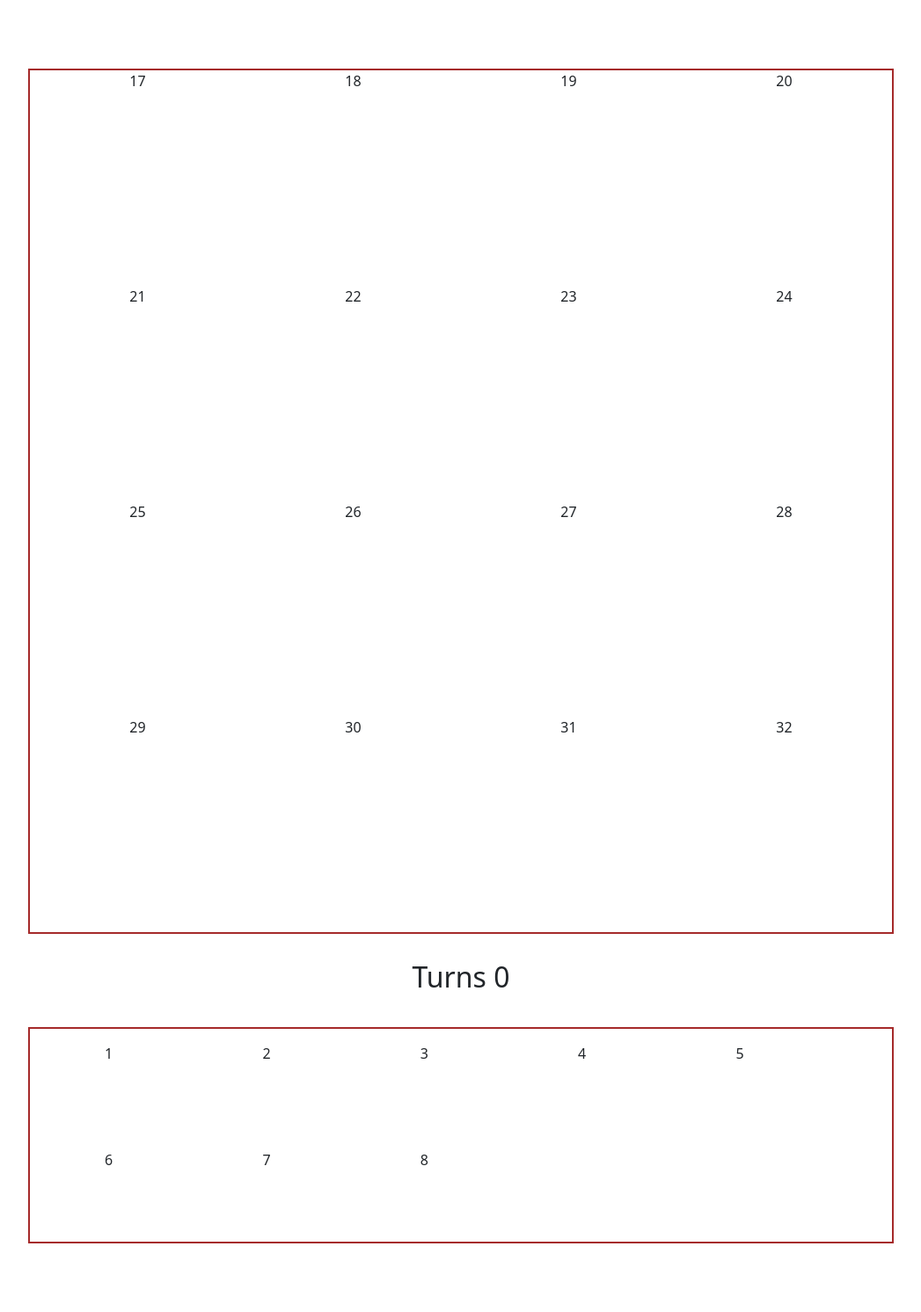
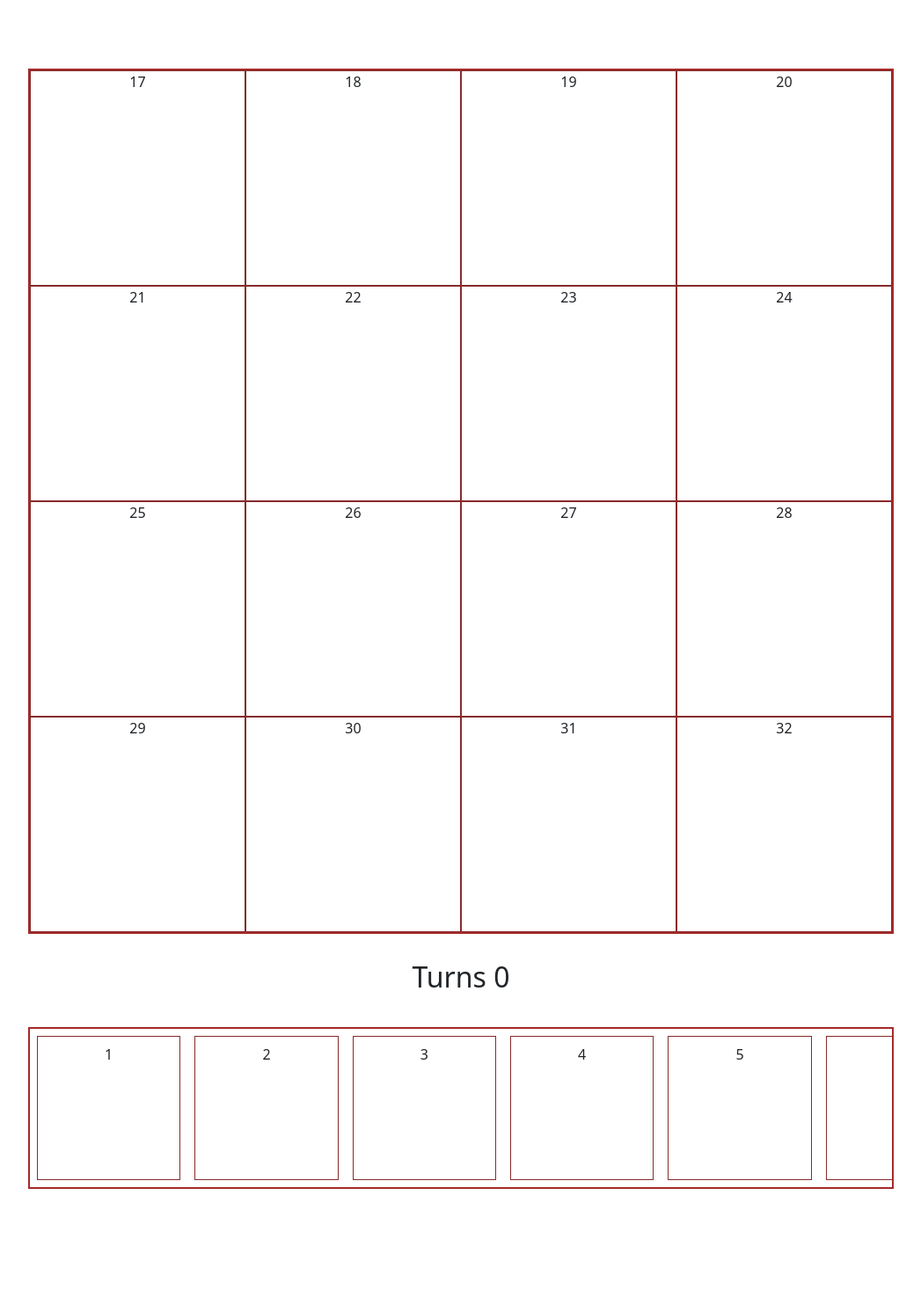
Before and after one commit to amnihal/qrdjango, a Django app: page /puzzle in a window 1280 px wide. Shown: the whole page at 88% size, without its empty margins (116-1163 px from the left). After the commit the page ends 1352 px from the top, so only its background shows below. Run offline with Django 5.2, Linux system fonts and the light colour scheme.

Commit message:
Update puzzle.css

```diff
--- a/qrpz/static/css/puzzle.css
+++ b/qrpz/static/css/puzzle.css
@@ -1,34 +1,40 @@
 .puzzle{
     border: 2px solid brown;
     display: flex;
-    margin: 0 auto;
     flex-wrap: wrap;
     aspect-ratio: 1/1;
     max-width: 100%;
     margin: 30px;
-
 }
 
-.puzzle img{
-    width: 9rem;
-    height: 9rem;
-    border: 0.5px solid white;
-
+.puzzle-img{
+    border: 0.5px solid rgb(134, 43, 43);
+    aspect-ratio: 1/1;
 }
 
 .shuffle{
     border: 2px solid brown;
-    display: flex;
-    margin: 0 auto;
-    flex-wrap: wrap;
-    margin: 30px;
-    aspect-ratio: 16/4;
     max-width: 100%;
     margin: 30px;
+    display: flex;
+    flex-wrap: nowrap;
+    overflow-x: auto; /* Enable horizontal scrolling */
+    overflow-y: hidden; /* Hide vertical scrollbar */
+    white-space: nowrap; /* Prevent wrapping of child elements */
 }
 
-.shuffle img{
-    width: 9rem;
-    height: 9rem;
-    border: 0.5px solid white;
+.shuffle-img{
+    border: 0.5px solid rgb(134, 43, 43);
+    aspect-ratio: 1/1;
+
+
 }
+.shuffle::-webkit-scrollbar {
+    display: none; /* WebKit (Chrome, Safari, Edge) */
+  }
+
+
+  .selected {
+
+    border: 2px solid #ffd000;
+  }
```
